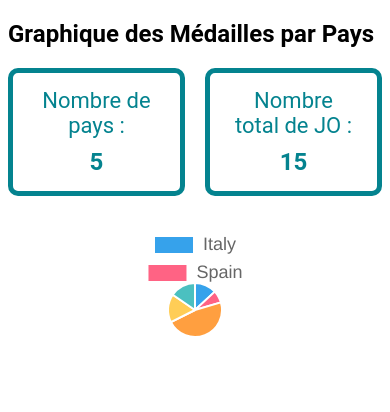
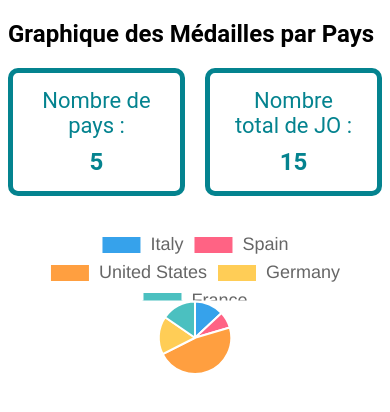
Before and after one commit to BriceLgs/projet-olympic-game, an Angular app: page /pie-chart in a window 390 px wide. Shown: the top 412 px of the page. Built offline with nearby package versions, Linux system fonts and the light colour scheme.

Commit message:
Responsive

```diff
--- a/src/app/pages/line-chart/line-chart.component.html
+++ b/src/app/pages/line-chart/line-chart.component.html
@@ -22,5 +22,3 @@
     <div class="chart">
       <canvas id="linechart"></canvas>
     </div>
-
-  <canvas id="linechart"></canvas>
--- a/src/app/pages/line-chart/line-chart.component.scss
+++ b/src/app/pages/line-chart/line-chart.component.scss
@@ -40,8 +40,13 @@
   }
 
   .chart {
-    max-width: 40%;
+    width: 70%;
+    height: 700px;
     margin: 0 auto;
+  }
+  #linechart {
+    width: 50%;
+    height: 50%;
   }
 
 
--- a/src/app/pages/line-chart/line-chart.component.ts
+++ b/src/app/pages/line-chart/line-chart.component.ts
@@ -61,6 +61,10 @@ export class LineChartComponent implements OnInit {
           },
         ],
       },
+      options: {
+        responsive: true,
+        maintainAspectRatio: false,
+      }
     });
   }
 
--- a/src/app/pages/pie-chart/pie-chart-component.scss
+++ b/src/app/pages/pie-chart/pie-chart-component.scss
@@ -29,6 +29,12 @@
     }
   }
   .chart {
-    max-width: 30%;
+    width: 100%;
+    height: auto;
     margin: 0 auto;
   }
+
+#piechart {
+  width: 40%;
+  height: 40%;
+}
--- a/src/app/pages/pie-chart/pie-chart-component.ts
+++ b/src/app/pages/pie-chart/pie-chart-component.ts
@@ -53,6 +53,8 @@ export class PieChartComponent implements OnInit, OnDestroy {
         ],
       },
       options: {
+        responsive: true,
+        maintainAspectRatio: false,
         plugins: {
           tooltip: {
             callbacks: {
```
